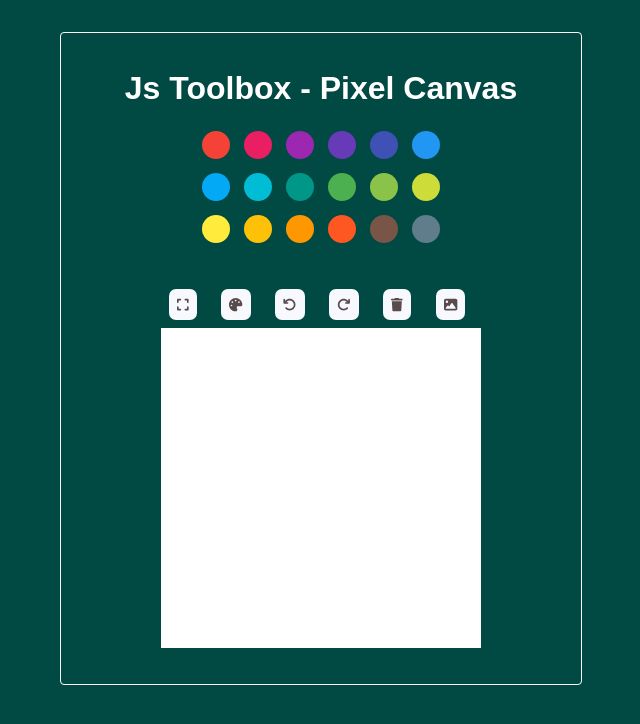
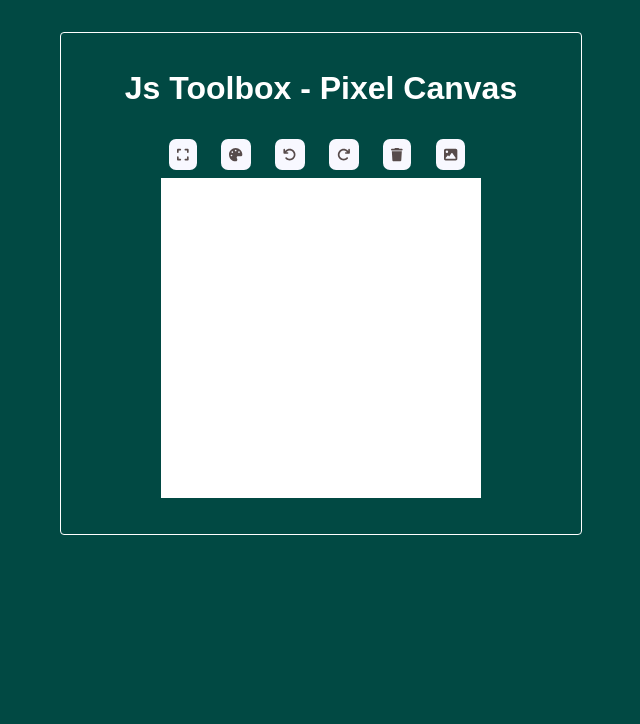
Before and after one commit to TheCyberFlash/stjag-j-toolbox, a React (Create React App) app in the folder desktop-pixel/: page / in a window 1280 px wide. Shown: the top 724 px of the page, without its empty margins (319-959 px from the left). Built offline with nearby package versions, Linux system fonts and the light colour scheme.

Commit message:
Update Editor.js

```diff
--- a/desktop-pixel/src/components/Editor.js
+++ b/desktop-pixel/src/components/Editor.js
@@ -6,6 +6,7 @@ const Editor = () => {
     const [height, setHeight] = useState(16);
     const [width, setWidth] = useState(16);
     const [color, setColor] = useState("#fff");
+    const [colorSelect, setColorSelect] = useState("");
 
     const handleColorChange = (color) => {
         setColor(color.hex);
@@ -14,9 +15,12 @@ const Editor = () => {
     return (
         <div id="editor">
             <h1>Js Toolbox - Pixel Canvas</h1>
+
+            {colorSelect && (
                 <CirclePicker color={color} onChangeComplete={handleColorChange}/>
-                {/* // <PhotoshopPicker color={color} onChangeComplete={handleColorChange}/>
-                // <SketchPicker color={color} onChangeComplete={handleColorChange}/> */}
+                // <PhotoshopPicker color={color} onChangeComplete={handleColorChange}/>
+                // <SketchPicker color={color} onChangeComplete={handleColorChange}/>
+                )}
 
                 <PixelArtCanvas height={height} width={width} color={color}/>
             </div>
```
